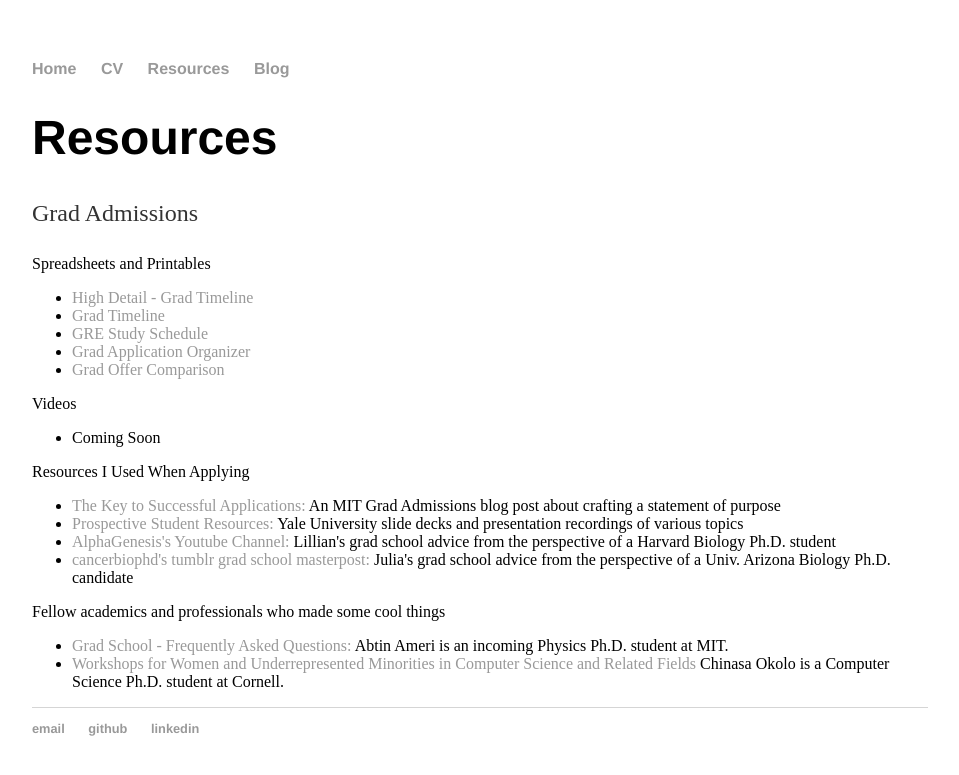
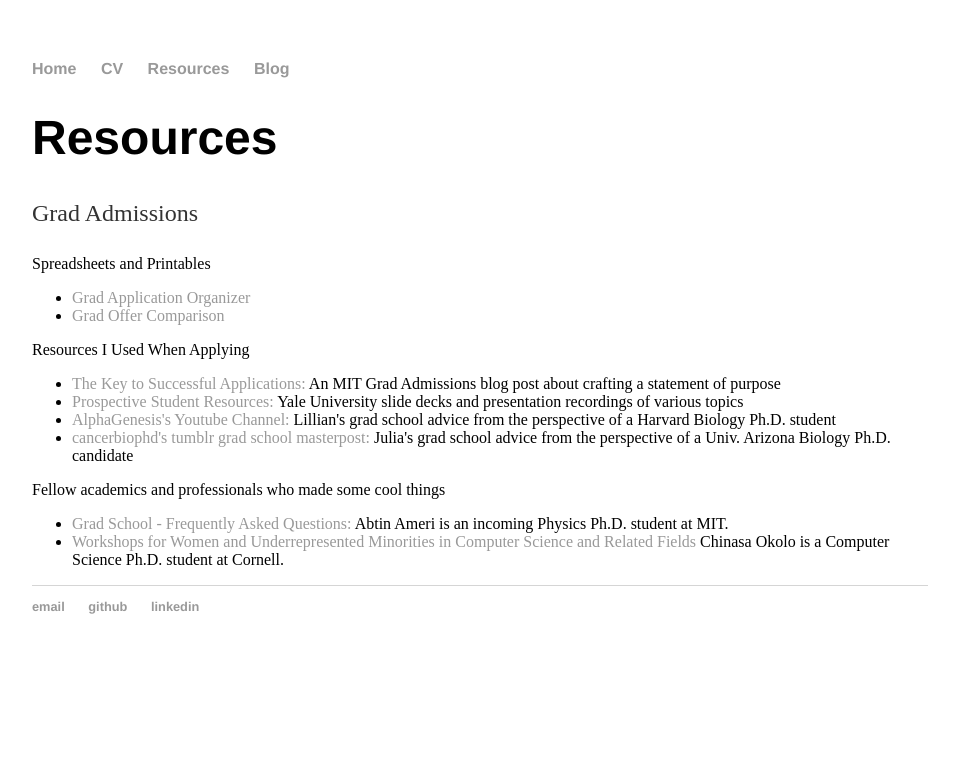
Before and after one commit to ggenszler/ggenszler.github.io, a Jekyll site: the page built from grad/index.html, in a window 1280 px wide. Shown: the top 775 px of the page, without its empty margins (160-1119 px from the left). Built offline with Jekyll 4.4.1, drawn with Linux system fonts in a browser that asks for light colours.

Commit message:
Update index.html

```diff
--- a/grad/index.html
+++ b/grad/index.html
@@ -9,17 +9,17 @@
 
 Spreadsheets and Printables
 <ul>
-	<li><a href="https://docs.google.com/document/d/1IfKMVLEWbueH9uIZl4ZoOQ4iHBo32TxbXaNtcQop7N8/edit?usp=sharing">High Detail - Grad Timeline</a></li>
+<!--	<li><a href="https://docs.google.com/document/d/1IfKMVLEWbueH9uIZl4ZoOQ4iHBo32TxbXaNtcQop7N8/edit?usp=sharing">High Detail - Grad Timeline</a></li>
 	<li><a href="https://docs.google.com/document/d/1sXKhzbCNhgYrMF3g2wM4mPoVRy_fJRviykykDOZuvlo/edit?usp=sharing">Grad Timeline</a></li>
-	<li><a href="https://docs.google.com/document/d/16cSPSlC97Tc-vOanrPQvhO_RLA_c6sM6IDtI0I54fYI/edit?usp=sharing">GRE Study Schedule</a></li>
+	<li><a href="https://docs.google.com/document/d/16cSPSlC97Tc-vOanrPQvhO_RLA_c6sM6IDtI0I54fYI/edit?usp=sharing">GRE Study Schedule</a></li> --!>
 	<li><a href="https://docs.google.com/spreadsheets/d/1Oo61YgKQGuOqiH_FpPZwjpjkhXABdzdOrT71mdf_QfY/edit?usp=sharing">Grad Application Organizer</a></li>
 	<li><a href="https://docs.google.com/spreadsheets/d/1D3Vb51Enj5zxtLGrWEdqA34Ffqqt82wxzCMcge3nUk0/edit?usp=sharing">Grad Offer Comparison</a></li>
 </ul>
 
-Videos
+<!-- Videos
 <ul>
     <li>Coming Soon</li>
-</ul>
+</ul> --!>
 
 Resources I Used When Applying
 <ul>
```
